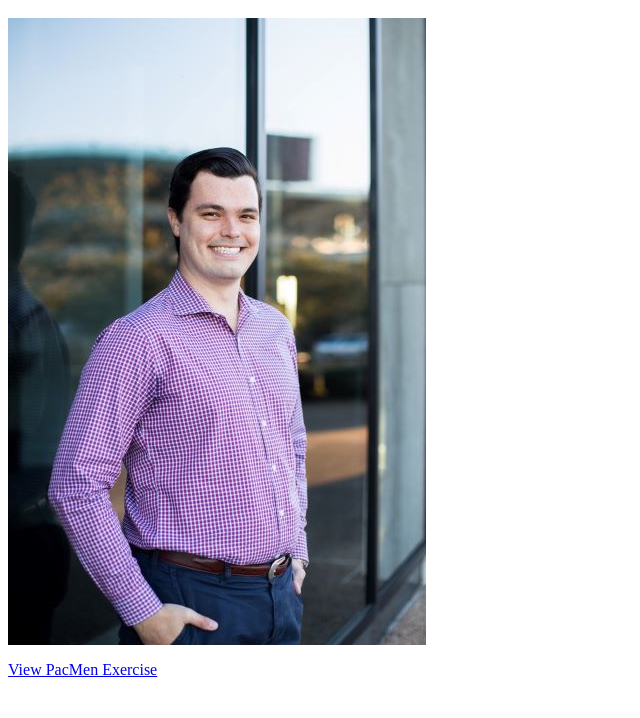
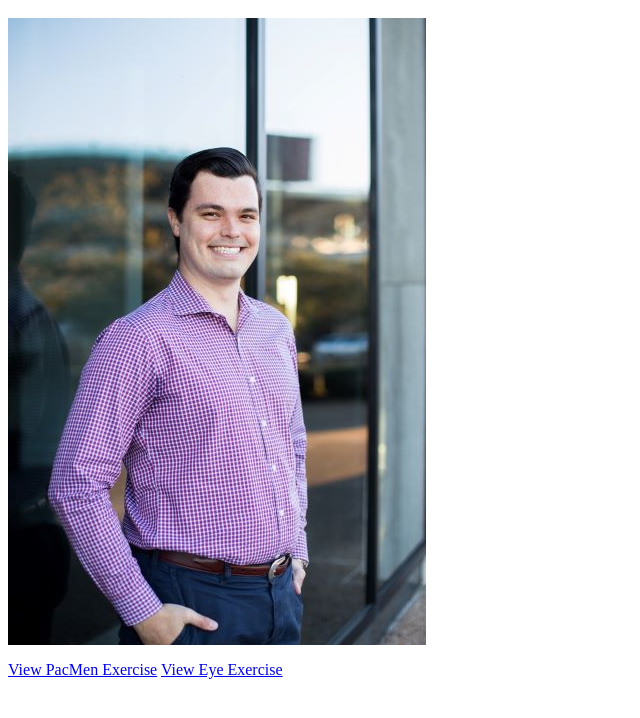
Before and after one commit to GabeSobarzo/GabeSobarzo.github.io, a plain HTML site: page index.html in a window 1280 px wide. Shown: the part 48-766 px from the top of the page, without its empty margins (0-640 px from the left). Drawn offline with Linux system fonts and the light colour scheme.

Commit message:
Update index.html

```diff
--- a/index.html
+++ b/index.html
@@ -1,5 +1,7 @@
 <html>
     <h1>Gabriel's Portfolio</h1>
     <img src="./GitBioPicResize.jpeg" />
-    <p><a href="/PacMenExercise">View PacMen Exercise</a></p>
+    <p><a href="/PacMenExercise">View PacMen Exercise</a>
+       <a href="/EyeExercise">View Eye Exercise</a>
+    </p>
 </html>
```
